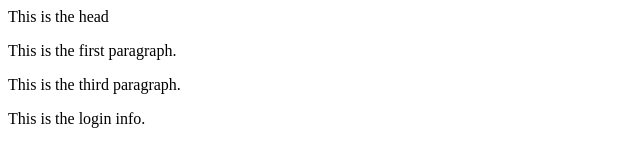
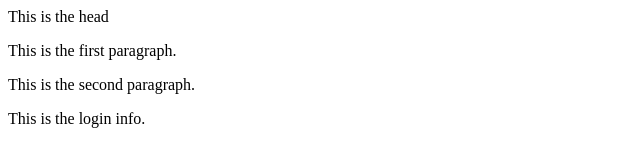
Before and after one commit to EchoSierraN/GitEssentialTraining, a plain HTML site: page index.html in a window 1280 px wide. Shown: the full height of the page, 0-640 px from the left. Drawn offline with Linux system fonts and the light colour scheme.

Commit message:
changed third to second

```diff
--- a/index.html
+++ b/index.html
@@ -5,7 +5,7 @@
 
 <body>
     <p>This is the first paragraph.</p>
-    <p>This is the third paragraph.</p>
+    <p>This is the second paragraph.</p>
     <p>This is the login info.</p>
 </body>
 
```
